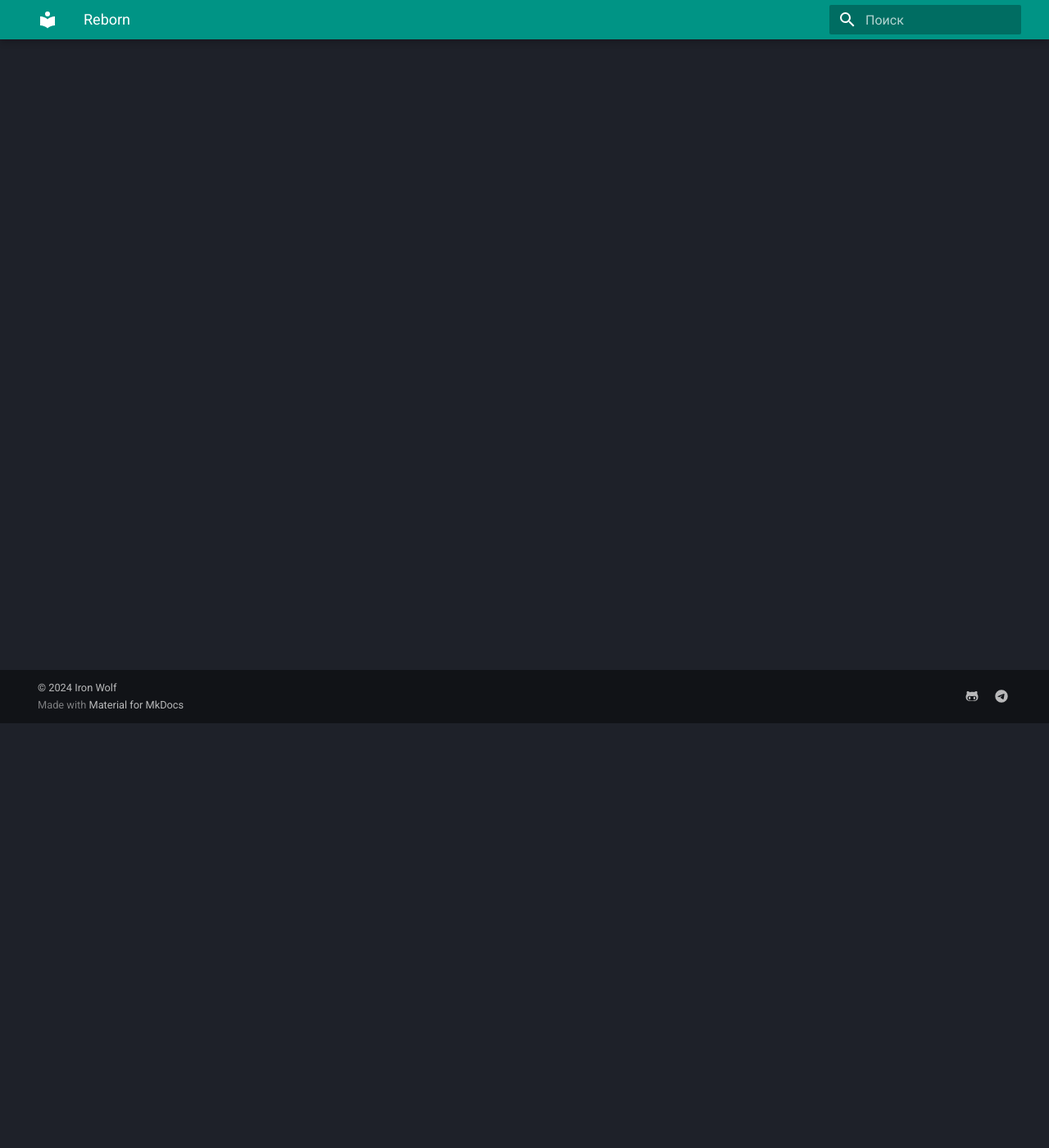
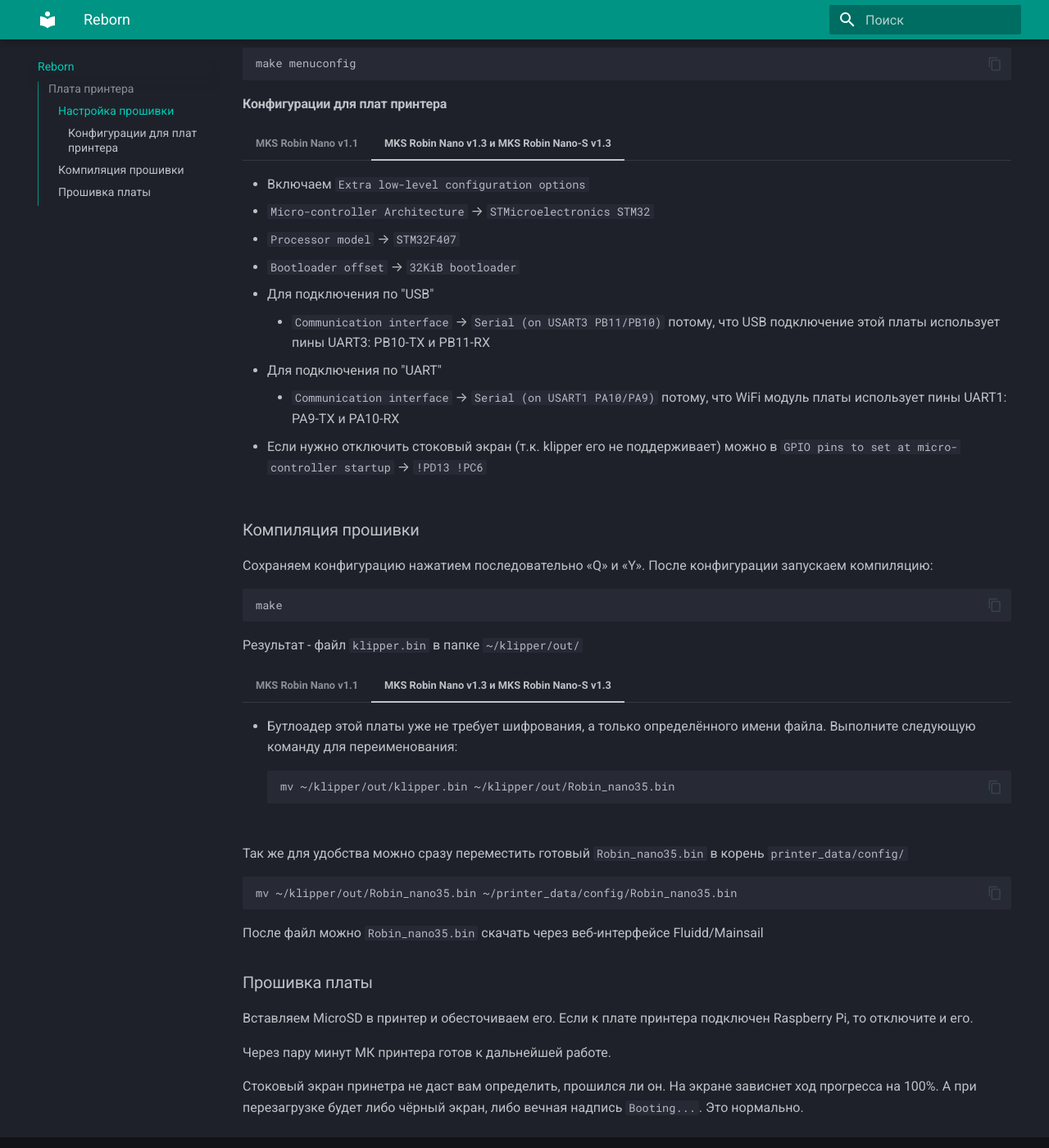
Before and after one commit to Wolf65/FBRebornKlipper, an MkDocs documentation site: the page built from docs/Reborn 1.md, in a window 1280 px wide and 1400 px high, scrolled down 518 px. Shown: the whole window at 82% size. Built offline with MkDocs 1.6.1 and Material for MkDocs 9.7.7, drawn with Linux system fonts in a browser that asks for light colours; some of the changed text lies outside the part shown.

Commit message:
Прошивка платы принтера

````diff
--- a/docs/Reborn 1.md
+++ b/docs/Reborn 1.md
@@ -1 +1,62 @@
 # Reborn
+## Плата принтера
+### Настройка прошивки
+Для того, чтобы Raspberry Pi мог управлять микроконтроллером принтера, требуется скомпилировать и установить прошивку МК. Настройки прошивки зависят от способа соединения Raspberry Pi с управляющей платой - по USB или по UART.
+
+В терминале предварительно очищаем рабочий каталог, чтобы гарантированно полностью пересобрать прошивку:
+```batch
+cd ~/klipper/
+make clean
+```
+Запускаем интерфейс настройки прошивки:
+```batch
+make menuconfig
+```
+#### Конфигурации для плат принтера
+=== "MKS Robin Nano v1.1"
+    - Включаем `Extra low-level configuration options`
+    - Micro-controller Architecture → `STMicroelectronics STM32`
+    - Processor model → `STM32F103`
+    - Bootloader offset → `28KiB bootloader`
+    - Для подключения по "USB"
+        * Communication interface → `Serial (on USART3 PB11/PB10)` потому, что USB подключение этой платы использует пины UART3: PB10-TX и PB11-RX
+    - Для подключения по "UART"
+        * Communication interface → `Serial (on USART1 PA10/PA9)` потому, что WiFi модуль платы использует пины UART1: PA9-TX и PA10-RX
+    -
+===+ "MKS Robin Nano v1.3 и MKS Robin Nano-S v1.3"
+    - Включаем `Extra low-level configuration options`
+    - `Micro-controller Architecture` → `STMicroelectronics STM32`
+    - `Processor model` → `STM32F407`
+    - `Bootloader offset` → `32KiB bootloader`
+    - Для подключения по "USB"
+        * `Communication interface` → `Serial (on USART3 PB11/PB10)` потому, что USB подключение этой платы использует пины UART3: PB10-TX и PB11-RX
+    - Для подключения по "UART"
+        * `Communication interface` → `Serial (on USART1 PA10/PA9)` потому, что WiFi модуль платы использует пины UART1: PA9-TX и PA10-RX
+    - Если нужно отключить стоковый экран (т.к. klipper его не поддерживает) можно в `GPIO pins to set at micro-controller startup` → `!PD13 !PC6`
+### Компиляция прошивки
+Сохраняем конфигурацию нажатием последовательно «Q» и «Y». После конфигурации запускаем компиляцию:
+```batch
+make
+```
+Результат - файл `klipper.bin` в папке `~/klipper/out/`
+=== "MKS Robin Nano v1.1"
+    - Бутлоадер этой платы требует шифрования и определённого имени файла. Выполните следующую команду для шифрования и переименования:
+    ```batch
+    ~/klipper/scripts/update_mks_robin.py ~/klipper/out/klipper.bin ~/klipper/out/Robin_nano35.bin
+    ```
+===+ "MKS Robin Nano v1.3 и MKS Robin Nano-S v1.3"
+    - Бутлоадер этой платы уже не требует шифрования, а только определённого имени файла. Выполните следующую команду для переименования:
+    ```batch
+    mv ~/klipper/out/klipper.bin ~/klipper/out/Robin_nano35.bin
+    ```
+Так же для удобства можно сразу переместить готовый `Robin_nano35.bin` в корень `printer_data/config/`
+```batch
+mv ~/klipper/out/Robin_nano35.bin ~/printer_data/config/Robin_nano35.bin
+```
+После файл можно `Robin_nano35.bin` скачать через веб-интерфейсе Fluidd/Mainsail
+### Прошивка платы
+Вставляем MicroSD в принтер и обесточиваем его. Если к плате принтера подключен Raspberry Pi, то отключите и его.
+
+Через пару минут МК принтера готов к дальнейшей работе.
+
+Стоковый экран принетра не даст вам определить, прошился ли он. На экране зависнет ход прогресса на 100%. А при перезагрузке будет либо чёрный экран, либо вечная надпись `Booting...`. Это нормально.
--- a/mkdocs.yml
+++ b/mkdocs.yml
@@ -37,6 +37,11 @@ markdown_extensions:
   - footnotes
   - pymdownx.details
   - pymdownx.superfences
+  - pymdownx.tabbed:
+      alternate_style: true
+      slugify: !!python/object/apply:pymdownx.slugs.slugify
+        kwds:
+          case: lower
   - pymdownx.mark
   - attr_list
   - pymdownx.emoji:
````
